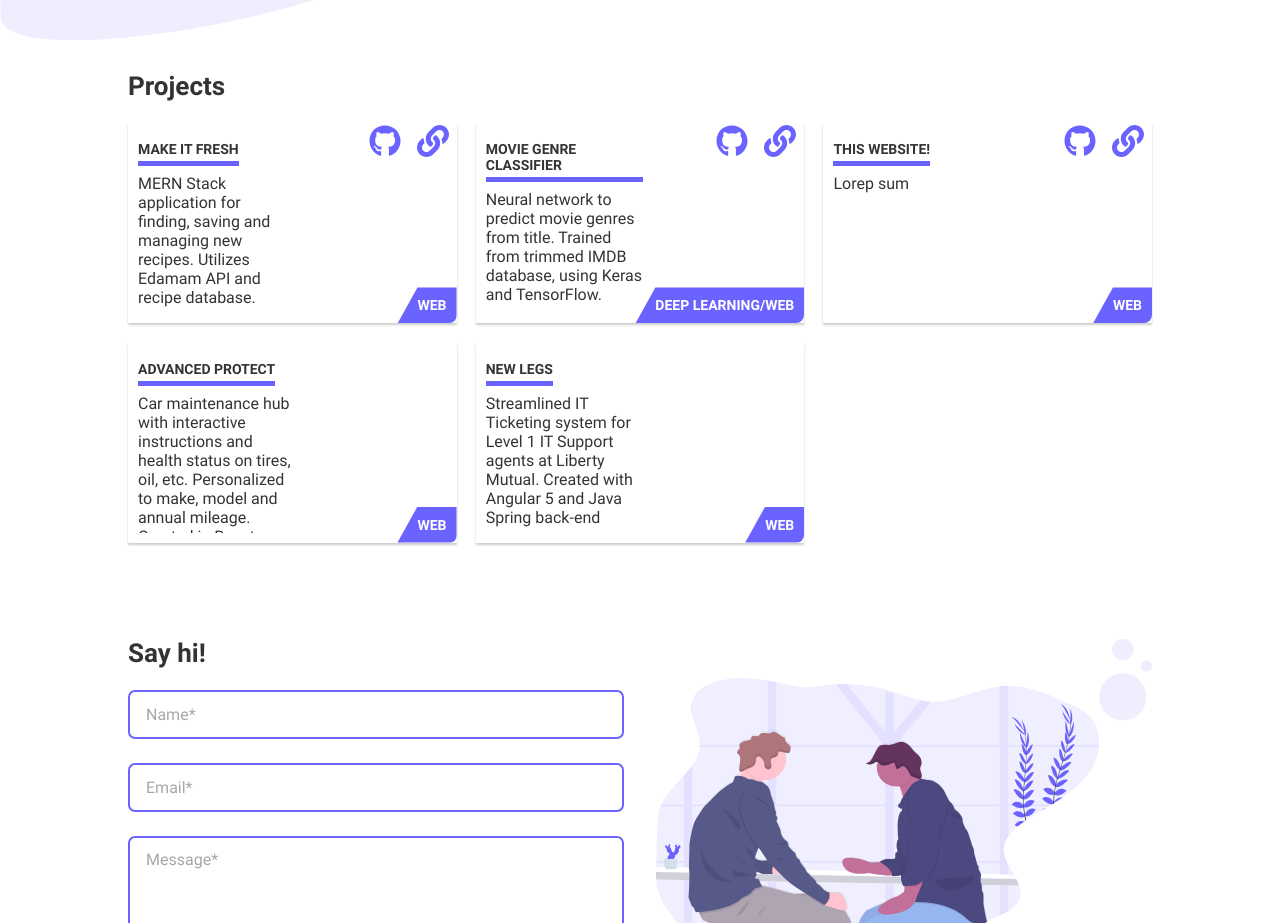
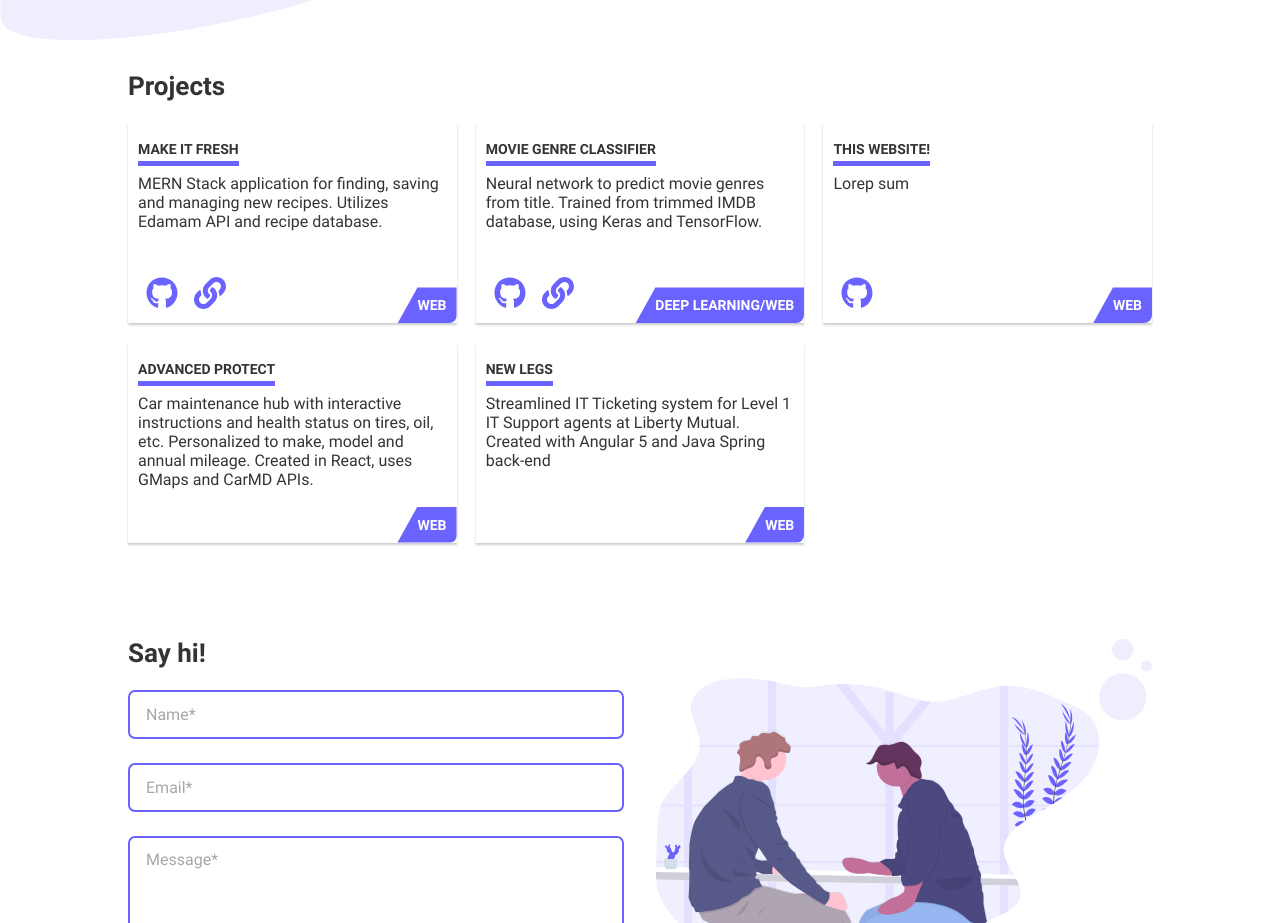
Before and after one commit to mattm-malone/personal-site, a Gatsby site: page / in a window 1280 px wide. Shown: the part 1120-2043 px from the top of the page. Built offline with nearby package versions, Linux system fonts and the light colour scheme; Gatsby itself is replaced by a stand-in of ours.

Commit message:
restyled project cards some

```diff
--- a/src/components/landing/Projects/Project/index.jsx
+++ b/src/components/landing/Projects/Project/index.jsx
@@ -4,13 +4,7 @@ import { Card, SocialLink, ImageSubtitle } from 'Common'
 import { faLink } from '@fortawesome/free-solid-svg-icons'
 import { faGithub } from '@fortawesome/free-brands-svg-icons'
 
-import {
-  Title,
-  TextContainer,
-  ImageContainer,
-  ProjectTag,
-  CARD_HEIGHT,
-} from './styles'
+import { Title, TextContainer, ImageContainer, CARD_HEIGHT } from './styles'
 
 export const Project = ({
   name,
@@ -20,7 +14,7 @@ export const Project = ({
   type,
 }) => (
   <Card p={0}>
-    <Flex style={{ height: CARD_HEIGHT }}>
+    <Flex flexDirection="column" style={{ height: CARD_HEIGHT }}>
       <TextContainer>
         <span>
           <Title my={2} pb={1}>
@@ -33,13 +27,8 @@ export const Project = ({
       </TextContainer>
 
       <ImageContainer>
-        {/* <ProjectImage src={logo.image.src} alt={logo.title} /> */}
-        <ProjectTag>
-          <Flex
-            style={{
-              float: 'right',
-            }}
-          >
+        <ImageSubtitle y="bottom" x="left">
+          <Flex>
             {repositoryUrl ? (
               <Box mx={2} fontSize={5}>
                 <SocialLink
@@ -51,7 +40,7 @@ export const Project = ({
             ) : (
               <div />
             )}
-            {repositoryUrl ? (
+            {projectUrl ? (
               <Box mx={2} fontSize={5}>
                 <SocialLink
                   name="See project"
@@ -63,10 +52,10 @@ export const Project = ({
               <div />
             )}
           </Flex>
-          <ImageSubtitle bg="#6b63ff" color="white" y="bottom" x="right" round>
-            {type}
-          </ImageSubtitle>
-        </ProjectTag>
+        </ImageSubtitle>
+        <ImageSubtitle bg="#6b63ff" color="white" y="bottom" x="right" round>
+          {type}
+        </ImageSubtitle>
       </ImageContainer>
     </Flex>
   </Card>
--- a/src/components/landing/Projects/Project/styles.js
+++ b/src/components/landing/Projects/Project/styles.js
@@ -17,15 +17,14 @@ export const TextContainer = styled.div`
   display: flex;
   flex-direction: column;
   padding: 10px;
-  width: 100%;
-  width: calc(100% - ${CARD_HEIGHT} / 2);
   ${MEDIA_QUERY_SMALL} {
     width: calc(100% - (${CARD_HEIGHT} / 2));
   }
 `
 
 export const ImageContainer = styled.div`
-  margin: auto;
+  display: flex;
+  flex-direction: column;
   width: ${CARD_HEIGHT};
   ${MEDIA_QUERY_SMALL} {
     width: calc(${CARD_HEIGHT} / 2);
@@ -44,12 +43,3 @@ export const ProjectImage = styled(Image)`
     padding: 10px;
   }
 `
-export const ProjectTag = styled.div`
-  height: ${CARD_HEIGHT};
-  top: calc(
-    -${CARD_HEIGHT} - 3.5px
-  ); /*don't know why I have to add 3.5px here ... */
-  ${MEDIA_QUERY_SMALL} {
-    top: calc(-${CARD_HEIGHT} - 3.5px + (${CARD_HEIGHT} / 4));
-  }
-`
--- a/src/components/landing/Projects/projects.json
+++ b/src/components/landing/Projects/projects.json
@@ -17,6 +17,7 @@
     "name": "This Website!",
     "description": "Lorep sum",
     "repositoryUrl": "https://github.com/mattm-malone/personal-site",
+    "projectUrl": "",
     "type": "Web"
   },
   {
```
